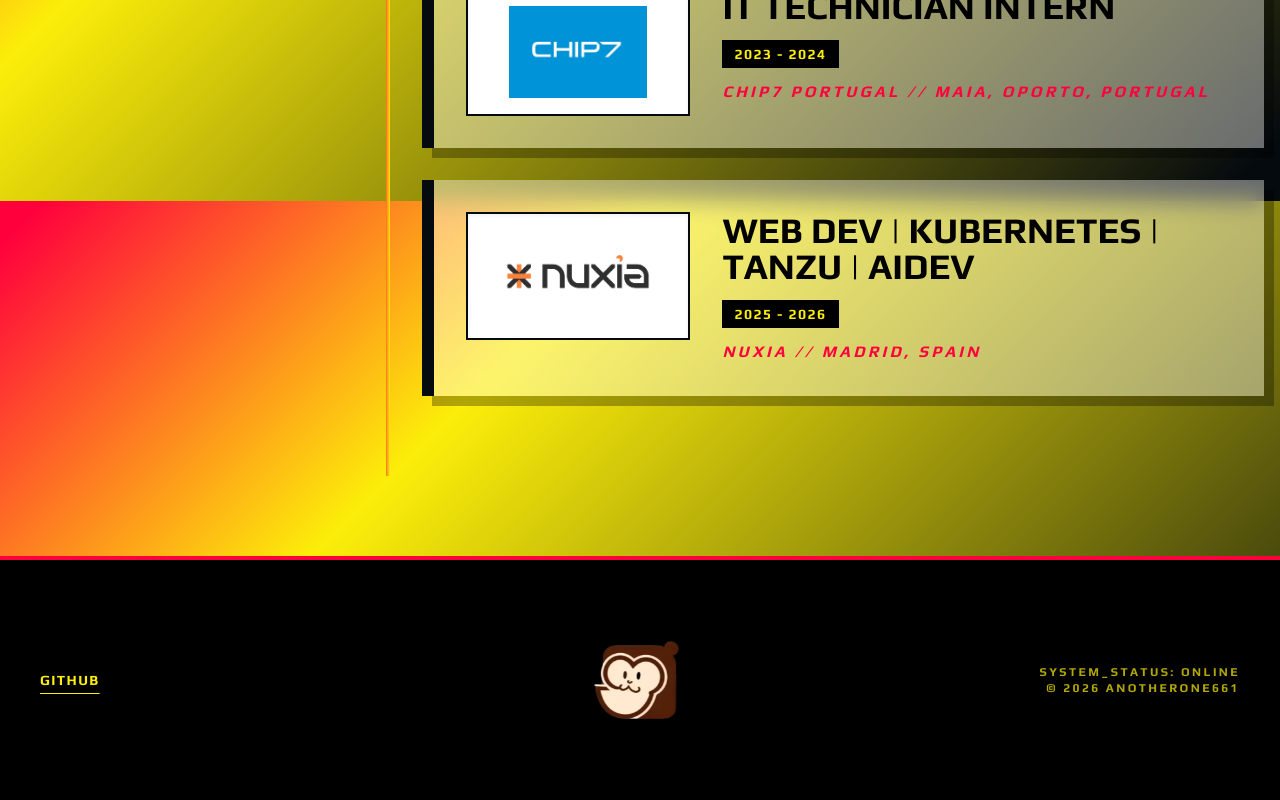
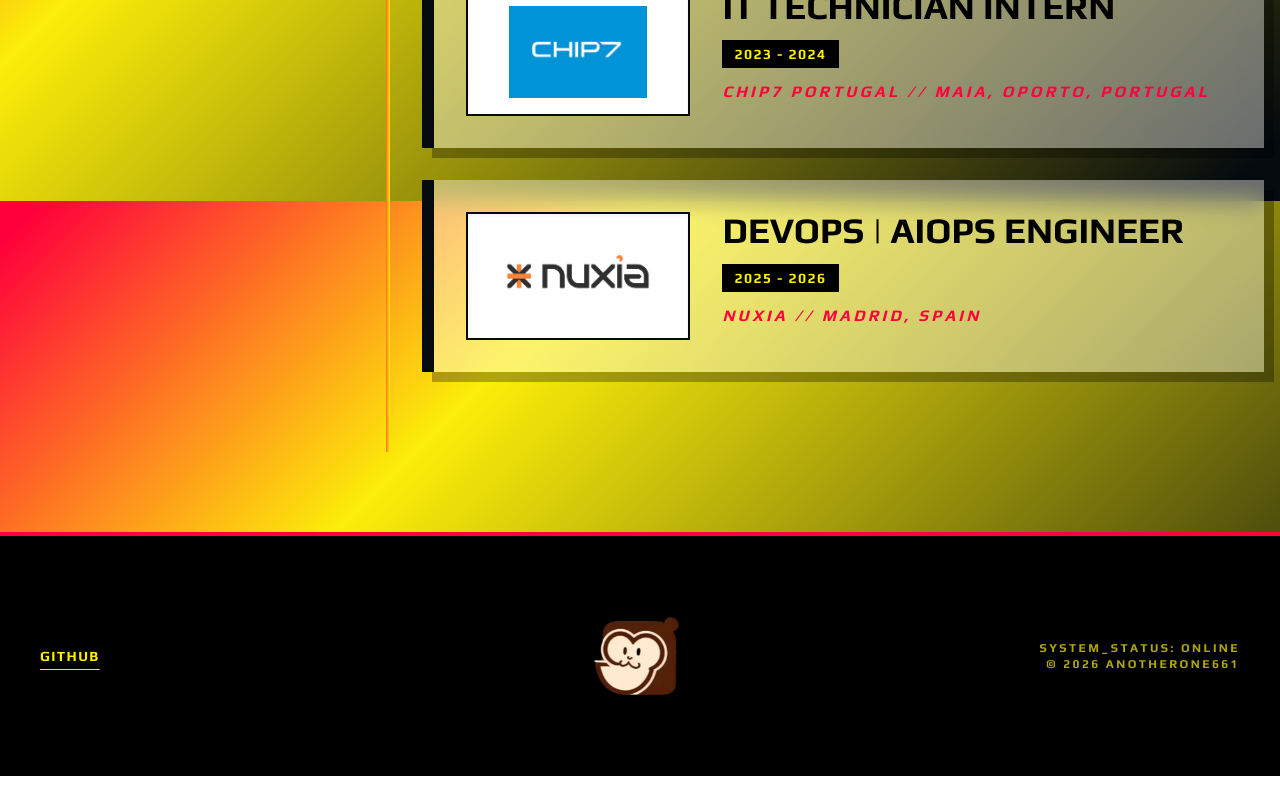
Before and after one commit to AnotherOne661/cyb-portfolio, a Next.js app: page /en in a window 1280 px wide. Shown: the part 3799-4599 px from the top of the page. After the commit the page ends 4575 px from the top, so only its background shows below. Built offline with nearby package versions, Linux system fonts and the light colour scheme.

Commit message:
small fix

```diff
--- a/src/constants/data.ts
+++ b/src/constants/data.ts
@@ -36,7 +36,7 @@ export const EXPERIENCES = [
   },
   {
     company: "Nuxia",
-    role: "Web Dev | Kubernetes | Tanzu | AIDev",
+    role: "DevOps | AIOps Engineer",
     period: "2025 - 2026",
     image: "/images/nuxia.webp",
     location: "Madrid, Spain",
```
